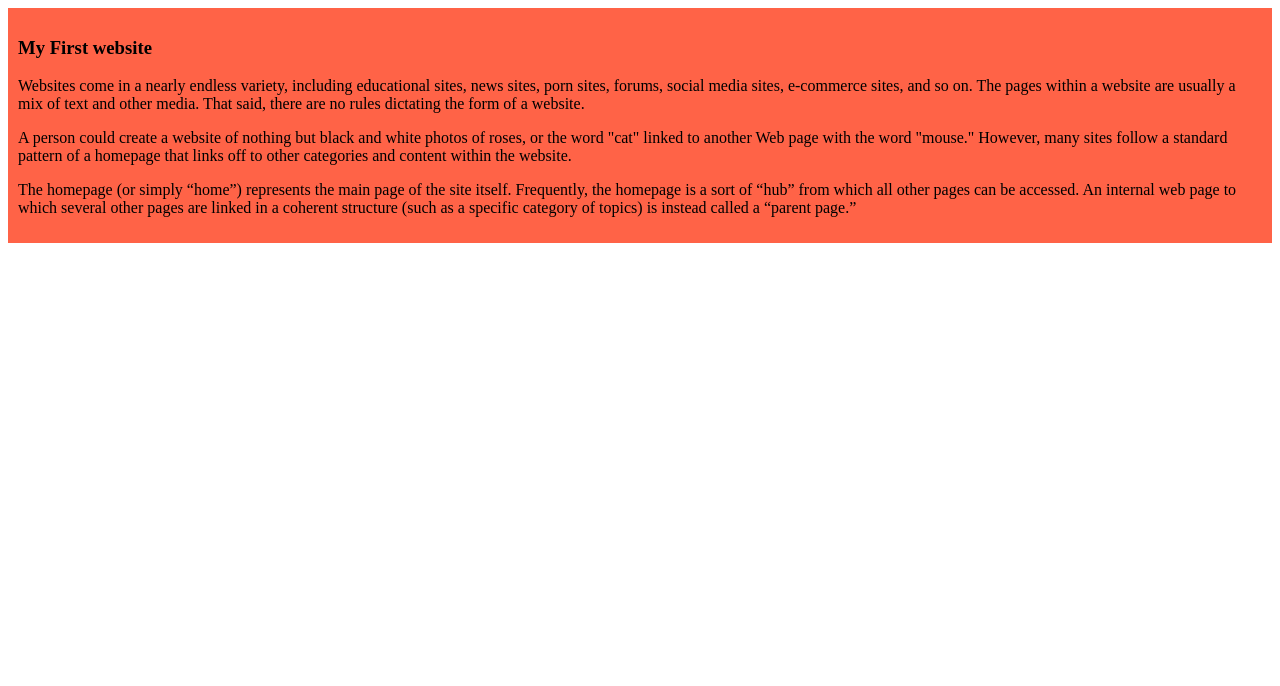
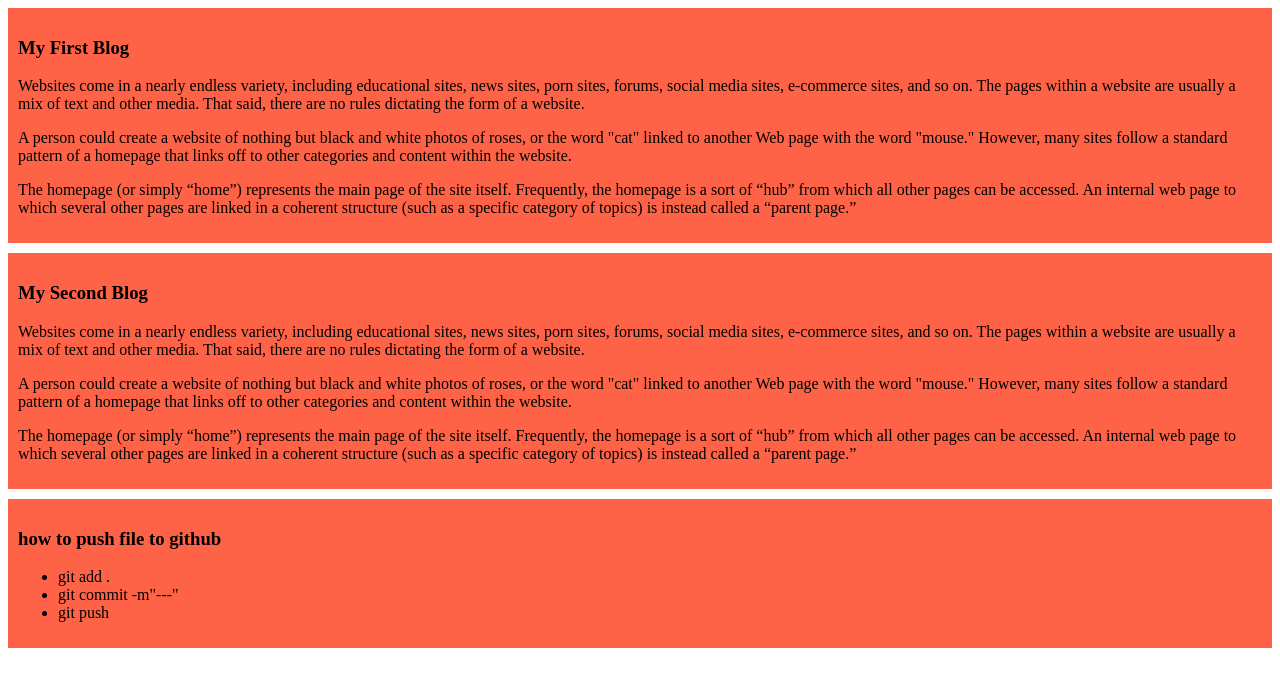
Before and after one commit to Mominulislam79/My-simple-website, a plain HTML site: page index.html in a window 1280 px wide. Drawn offline with Linux system fonts and the light colour scheme.

Commit message:
this is my second commit

```diff
--- a/index.html
+++ b/index.html
@@ -8,11 +8,25 @@
 </head>
 <body>
     <div>
-        <h3>My First website</h3>
+        <h3>My First Blog</h3>
         <p>Websites come in a nearly endless variety, including educational sites, news sites, porn sites, forums, social media sites, e-commerce sites, and so on. The pages within a website are usually a mix of text and other media. That said, there are no rules dictating the form of a website.</p>
         <p>A person could create a website of nothing but black and white photos of roses, or the word "cat" linked to another Web page with the word "mouse." However, many sites follow a standard pattern of a homepage that links off to other categories and content within the website.</p>
         <p>The homepage (or simply “home”) represents the main page of the site itself. Frequently, the homepage is a sort of “hub” from which all other pages can be accessed. An internal web page to which several other pages are linked in a coherent structure (such as a specific category of topics) is instead called a “parent page.”</p>
     </div>
+    <div>
+        <h3>My Second Blog</h3>
+        <p>Websites come in a nearly endless variety, including educational sites, news sites, porn sites, forums, social media sites, e-commerce sites, and so on. The pages within a website are usually a mix of text and other media. That said, there are no rules dictating the form of a website.</p>
+        <p>A person could create a website of nothing but black and white photos of roses, or the word "cat" linked to another Web page with the word "mouse." However, many sites follow a standard pattern of a homepage that links off to other categories and content within the website.</p>
+        <p>The homepage (or simply “home”) represents the main page of the site itself. Frequently, the homepage is a sort of “hub” from which all other pages can be accessed. An internal web page to which several other pages are linked in a coherent structure (such as a specific category of topics) is instead called a “parent page.”</p>
+    </div>
+    <div>
+        <h3>how to push file to github</h3>
+        <ul>
+            <li>git add .</li>
+            <li>git commit -m"---"</li>
+            <li>git push</li>
+        </ul>
+    </div>
 
 </body>
 </html>
--- a/styles/blog.css
+++ b/styles/blog.css
@@ -1,4 +1,5 @@
 div{
     background-color: tomato;
     padding: 10px;
+    margin-bottom: 10px;
 }
```
